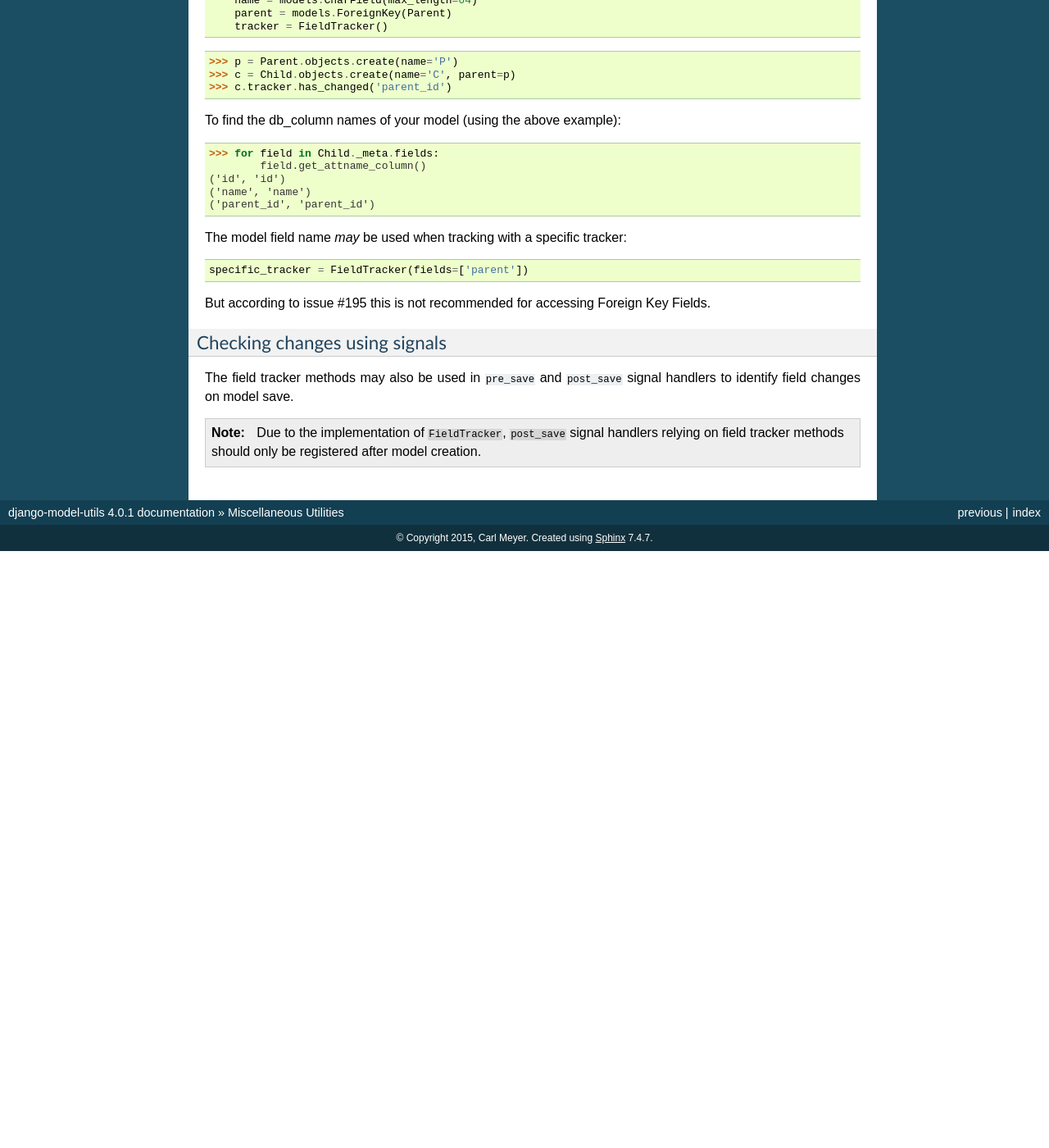
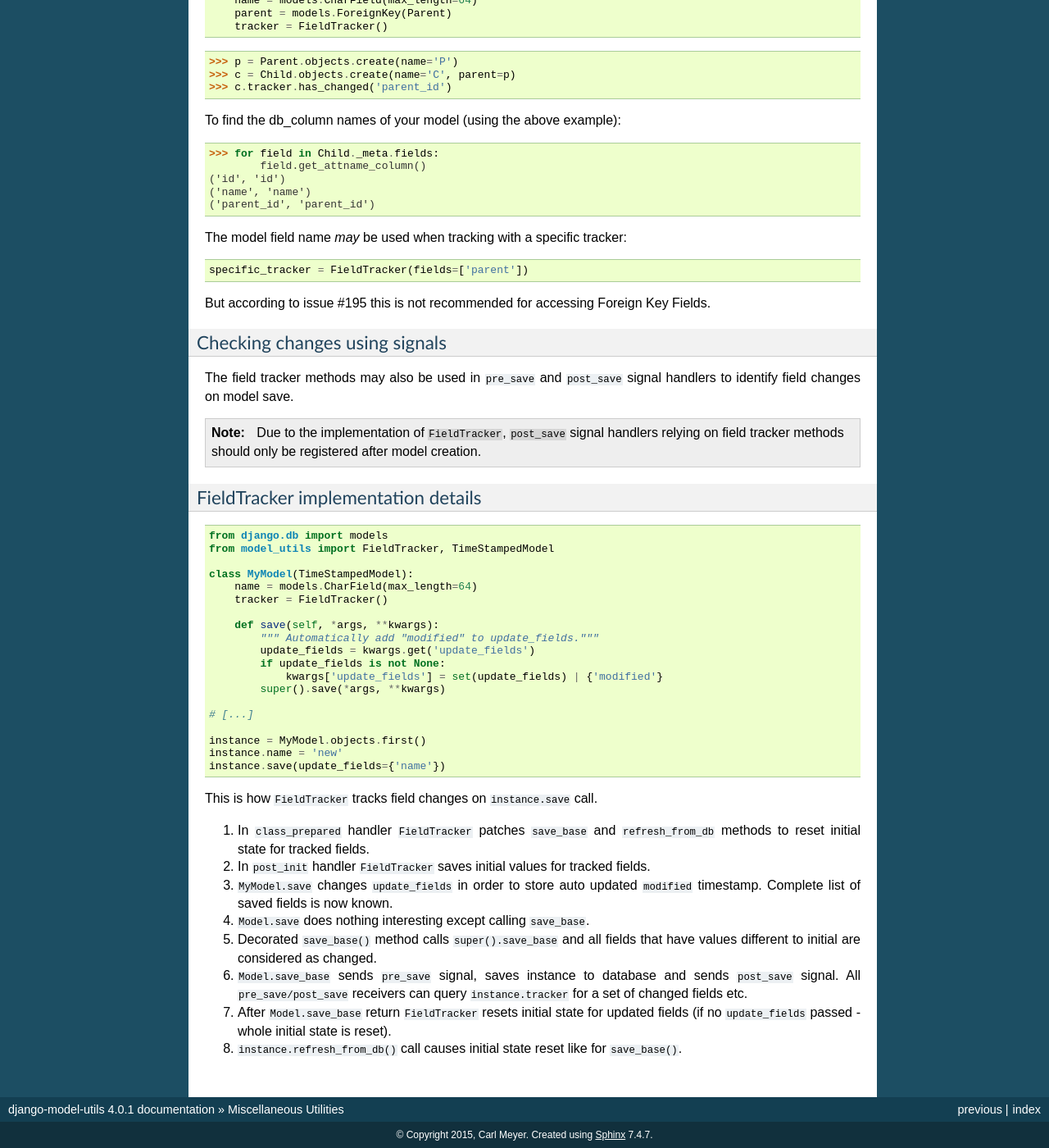
Before and after one commit to jazzband/django-model-utils, a Sphinx documentation site: the page built from docs/utilities.rst, in a window 1280 px wide and 1400 px high, scrolled down 3640 px. Shown: the whole window at 82% size. Built offline with Sphinx 7.4.7, drawn with Linux system fonts in a browser that asks for light colours; before the commit the page ends 4312 px from its top, so only the background shows below that; some of the changed text lies outside the part shown.

Commit message:
FieldTracker should patch save_base instead of save  (#404)
* add test for reproducing FieldTracker update_fields issue

FieldTracker does not see update_fields changed in tracked model.save() method

* Patch Model.save_base instead of save

This change allows proper capturing update_fields kwarg if is is changed in overridden save() method.

* Add some details about FieldTracker implementation

* Mention FieldTracker behavior change

```diff
--- a/CHANGES.rst
+++ b/CHANGES.rst
@@ -4,6 +4,8 @@
 4.0.1 (unreleased)
 ------------------
 - `FieldTracker` now marks fields as not changed after `refresh_from_db`
+- `FieldTracker` now respects `update_fields` changed in overridden `save()`
+  method
 
 4.0.0 (2019-12-11)
 ------------------
--- a/docs/utilities.rst
+++ b/docs/utilities.rst
@@ -295,3 +295,48 @@
     Due to the implementation of ``FieldTracker``, ``post_save`` signal
     handlers relying on field tracker methods should only be registered after
     model creation.
+
+FieldTracker implementation details
+-----------------------------------
+
+.. code-block:: python
+
+    from django.db import models
+    from model_utils import FieldTracker, TimeStampedModel
+
+    class MyModel(TimeStampedModel):
+        name = models.CharField(max_length=64)
+        tracker = FieldTracker()
+
+        def save(self, *args, **kwargs):
+            """ Automatically add "modified" to update_fields."""
+            update_fields = kwargs.get('update_fields')
+            if update_fields is not None:
+                kwargs['update_fields'] = set(update_fields) | {'modified'}
+            super().save(*args, **kwargs)
+
+    # [...]
+
+    instance = MyModel.objects.first()
+    instance.name = 'new'
+    instance.save(update_fields={'name'})
+
+This is how ``FieldTracker`` tracks field changes on ``instance.save`` call.
+
+1. In ``class_prepared`` handler ``FieldTracker`` patches ``save_base`` and
+   ``refresh_from_db`` methods to reset initial state for tracked fields.
+2. In ``post_init`` handler ``FieldTracker`` saves initial values for tracked
+   fields.
+3. ``MyModel.save`` changes ``update_fields`` in order to store auto updated
+   ``modified`` timestamp. Complete list of saved fields is now known.
+4. ``Model.save`` does nothing interesting except calling ``save_base``.
+5. Decorated ``save_base()`` method calls ``super().save_base`` and all fields
+   that have values different to initial are considered as changed.
+6. ``Model.save_base`` sends ``pre_save`` signal, saves instance to database and
+   sends ``post_save`` signal. All ``pre_save/post_save`` receivers can query
+   ``instance.tracker`` for a set of changed fields etc.
+7. After ``Model.save_base`` return ``FieldTracker`` resets initial state for
+   updated fields (if no ``update_fields`` passed - whole initial state is
+   reset).
+8. ``instance.refresh_from_db()`` call causes initial state reset like for
+   ``save_base()``.
```
Also changed, not shown: 3 other files.
